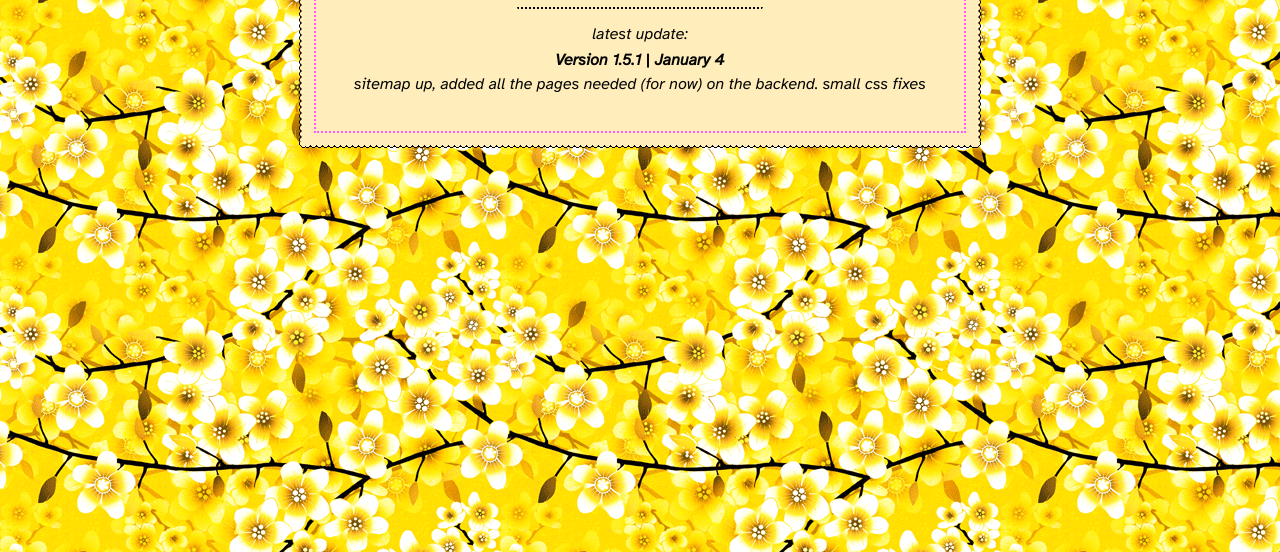
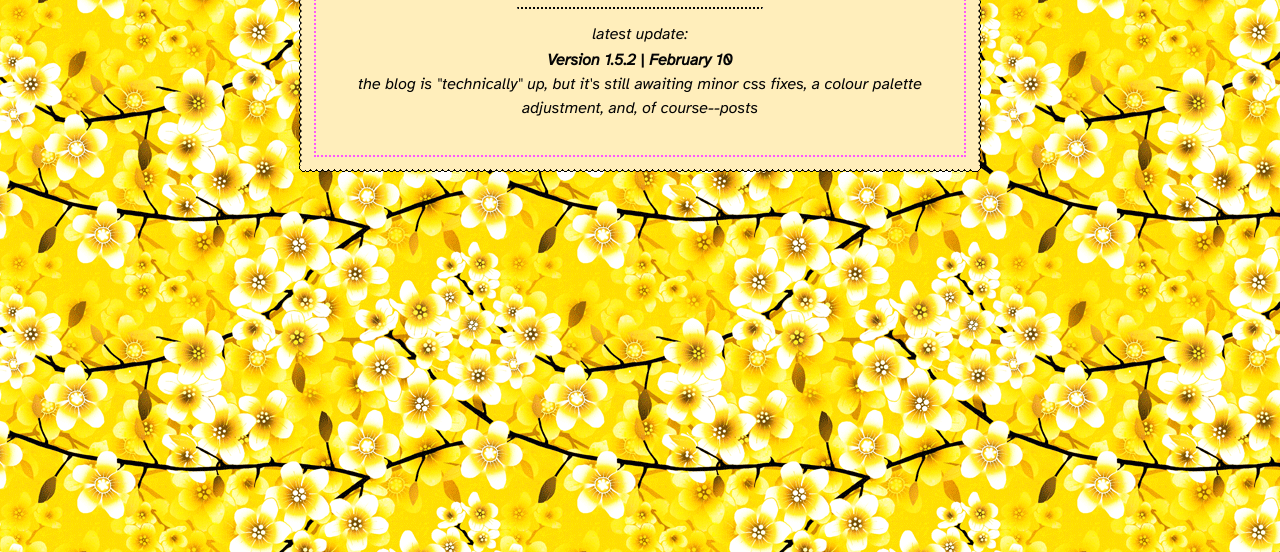
Before and after one commit to mormostrix/mormoroi-landing, a plain HTML site: page index.html in a window 1280 px wide. Shown: the part 248-800 px from the top of the page. Drawn offline with Linux system fonts and the light colour scheme.

Commit message:
blog page now live (no posts yet)

```diff
--- a/index.html
+++ b/index.html
@@ -138,7 +138,7 @@
       <hr>
       <small style="font-style: italic">
         latest update:
-        <p><b>Version 1.5.1 | January 4</b><br>sitemap up, added all the pages needed (for now) on the backend. small css fixes</p>
+        <p><b>Version 1.5.2 | February 10</b><br>the blog is "technically" up, but it's still awaiting minor css fixes, a colour palette adjustment, and, of course--posts</p>
       </small>
     </main>
 
```
